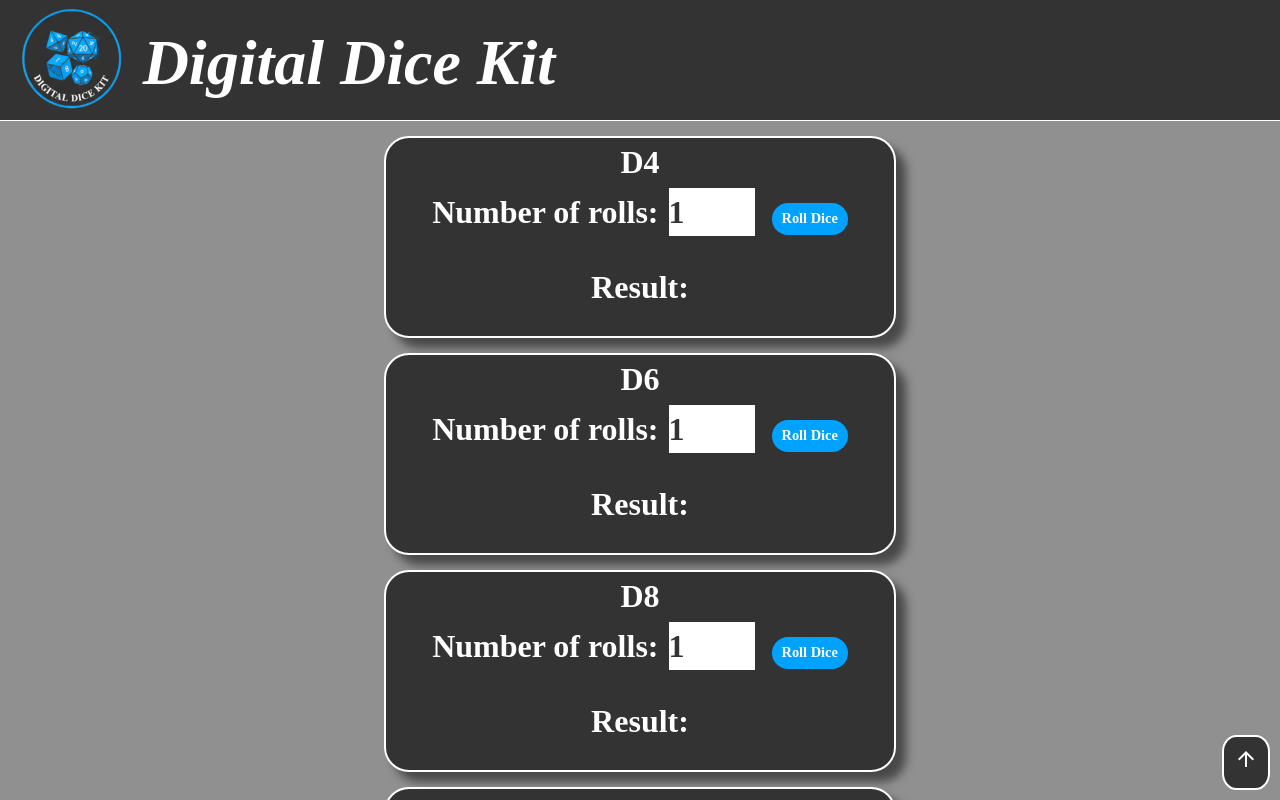
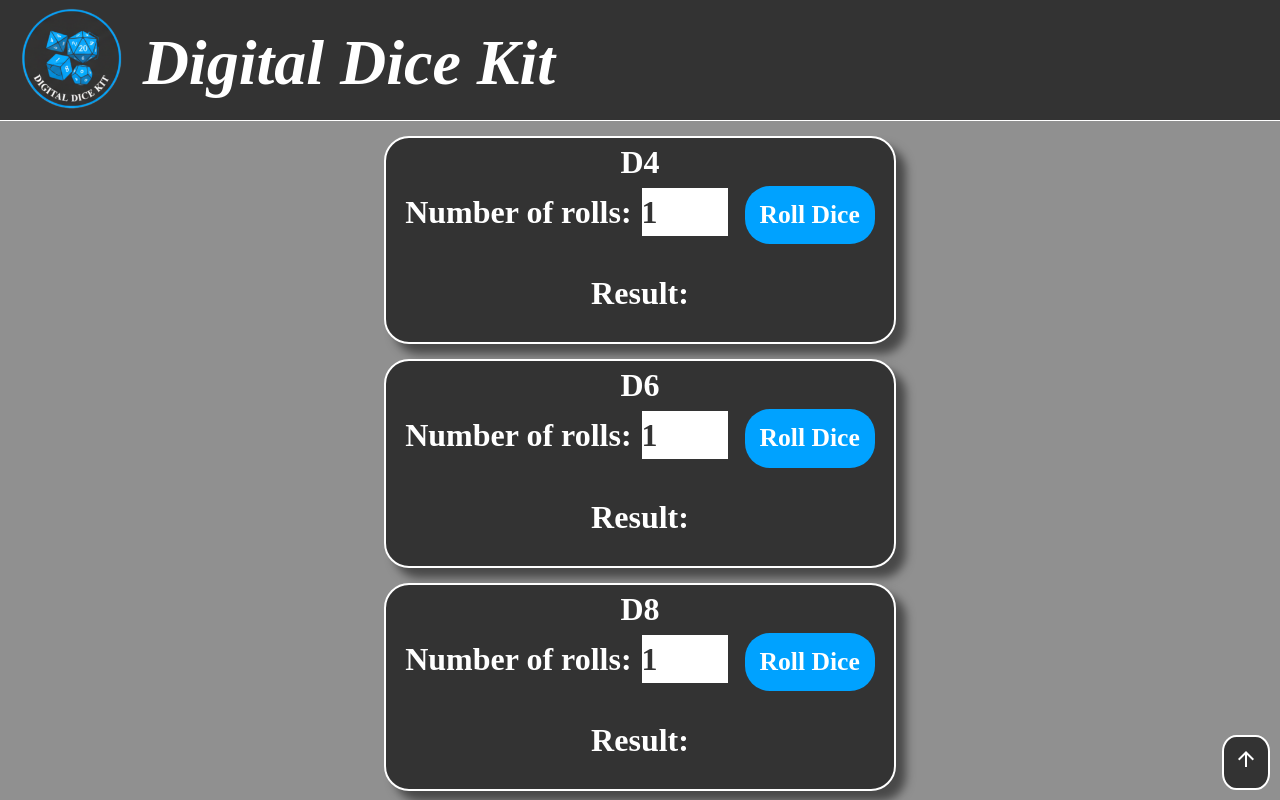
Before and after one commit to IndieMasco/Digital-Dice-Kit, a React (Vite) app in the folder client/: page / in a window 1280 px wide. Shown: the top 800 px of the page. Built offline with nearby package versions, Linux system fonts and the light colour scheme; a web font is replaced by a local one.

Commit message:
chaning the button size

```diff
--- a/client/src/App.css
+++ b/client/src/App.css
@@ -59,8 +59,8 @@
 }
 
 .dice-button {
-  font-size: 0.9rem;
-  padding: 5px 10px;
+  font-size: 1.6rem;
+  padding: 10px 15px;
   margin-left: 15px;
   border-radius: 25px;
   border: none;
```
